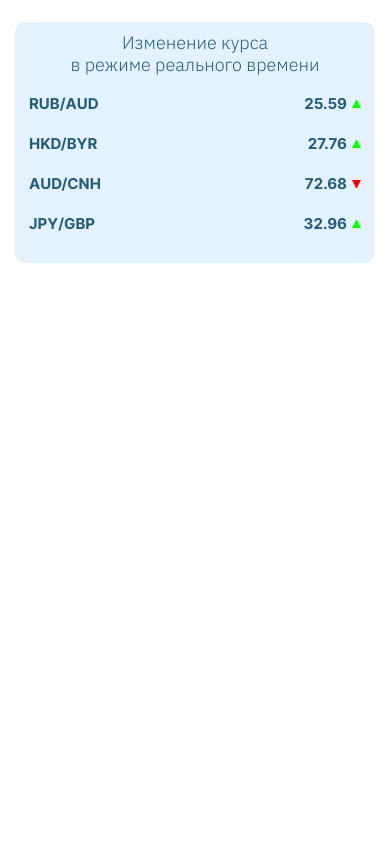
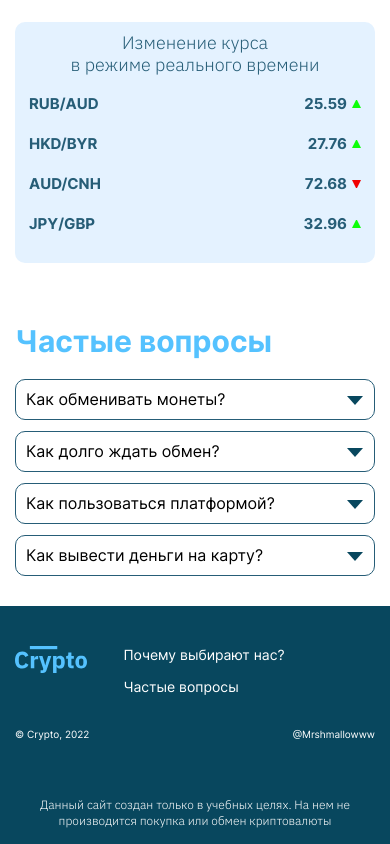
Before and after one commit to irinkwink/methed_crypto, a plain HTML site: page index.html in a window 390 px wide. Shown: the part 693-1537 px from the top of the page. Before the commit the page ends 986 px from the top, so only its background shows below. Drawn offline with Linux system fonts and the light colour scheme.

Commit message:
feat: add faq and footer (html, style, js)

```diff
--- a/index.html
+++ b/index.html
@@ -43,7 +43,7 @@
 <body>
     <header class="header">
         <div class="container header__container">
-            <img src="src/img/logo.svg" alt="Логотип Crypto" class="header-logo logo">
+            <img class="header__logo logo" src="src/img/logo.svg" alt="Логотип Crypto" width="92" height="34">
             <button class="header__nav-btn" aria-label="">
                 <svg width="36" height="36" viewbox="0 0 36 36" fill="currentColor" xmlns="http://www.w3.org/2000/svg">
                     <path d="M4.5 27H31.5V24H4.5V27ZM4.5 19.5H31.5V16.5H4.5V19.5ZM4.5 9V12H31.5V9H4.5Z"/>
@@ -61,7 +61,7 @@
             </nav>
         </div>
     </header>
-    <main>
+    <main class="main">
         <section class="hero">
             <div class="container">
                 <div class="hero__container">
@@ -72,7 +72,7 @@
                 </div>
             </div>
         </section>
-        <section class="about" id="about">
+        <section class="main__section about" id="about">
             <div class="container about__container">
                 <div class="about__options options">
                     <h2 class="options__title title">Почему выбирают нас?</h2>
@@ -111,36 +111,81 @@
                             <li class="rate__item">
                                 <span class="rate__currency">RUB/AUD</span>
                                 <span class="rate__number">25.59</span>
-                                <span class="rate__arrow rate__arrow_up"></span>
+                                <span class="rate__arrow rate__arrow_up" aria-label="Растёт"></span>
                             </li>
                             <li class="rate__item">
                                 <span class="rate__currency">HKD/BYR</span>
                                 <span class="rate__number">27.76</span>
-                                <span class="rate__arrow rate__arrow_up"></span>
+                                <span class="rate__arrow rate__arrow_up" aria-label="Растёт"></span>
                             </li>
                             <li class="rate__item">
                                 <span class="rate__currency">AUD/CNH</span>
                                 <span class="rate__number">72.68</span>
-                                <span class="rate__arrow rate__arrow_down"></span>
+                                <span class="rate__arrow rate__arrow_down" aria-label="Падает"></span>
                             </li>
                             <li class="rate__item">
                                 <span class="rate__currency">JPY/GBP</span>
                                 <span class="rate__number">32.96</span>
-                                <span class="rate__arrow rate__arrow_up"></span>
+                                <span class="rate__arrow rate__arrow_up" aria-label="Растёт"></span>
                             </li>
                         </ul>
                     </div>
                 </div>
             </div>
         </section>
-        <section class="faq" id="faq">
+        <section class="main__section faq" id="faq">
             <div class="container">
-
+                <h2 class="faq__title title">Частые вопросы</h2>
+                <ul class="faq__list">
+                    <li class="faq__item">
+                        <h3 class="faq__item-title">Как обменивать монеты?</h3>
+                        <p class="faq__item-description">Вы можете обменять любую поддерживаемую монету, следуя этим простым шагам</p>
+                        <button class="faq__btn" aria-label="Открыть карточку с ответом"></button>
+                    </li>
+                    <li class="faq__item">
+                        <h3 class="faq__item-title">Как долго ждать обмен?</h3>
+                        <p class="faq__item-description">Каждая транзакция на Changelly проходит в три этапа. Обычно это занимает 5-30 минут. Если транзакция занимает больше времени, это может быть связано с несколькими факторами. Чтобы узнать причину задержки, необходимо определить на каком этапе она произошла. Пройдите на страницу История, найдите сделку, с которой возникли проблемы, и посмотрите ее статус.</p>
+                        <button class="faq__btn" aria-label="Открыть карточку с ответом"></button>
+                    </li>
+                    <li class="faq__item">
+                        <h3 class="faq__item-title">Как пользоваться платформой?</h3>
+                        <p class="faq__item-description">После регистрации вам будет доступна база знаний Crypto, в которой вы сможете ознакомится с подробными инструкциями по работе с платформой</p>
+                        <button class="faq__btn" aria-label="Открыть карточку с ответом"></button>
+                    </li>
+                    <li class="faq__item">
+                        <h3 class="faq__item-title">Как вывести деньги на карту?</h3>
+                        <p class="faq__item-description">Для того, чтобы вывести деньги на карту, необходимо прикрепить нужную карту к нашей платформе. Вывод денег доступен с 10:00 до 18:00 МСК в рабочие дни</p>
+                        <button class="faq__btn" aria-label="Закрыть карточку с ответом"></button>
+                    </li>
+                </ul>
             </div>
         </section>
     </main>
     <footer class="footer">
         <div class="container">
+            <div class="footer__container">
+                <a href="/" class="footer__logo-link">
+                    <img class="footer__logo logo" src="src/img/logo.svg" alt="Логотип Crypto" width="92" height="34">
+                </a>
+                <div class="footer__navigation footer-nav">
+                    <ul class="footer-nav__list">
+                        <li class="footer-nav__item">
+                            <a href="#about" class="footer__link">Почему выбирают нас?</a>
+                        </li>
+                        <li class="footer-nav__item">
+                            <a href="#faq" class="footer__link">Частые вопросы</a>
+                        </li>
+                    </ul>
+                </div>
+            </div>
+
+            <div class="footer__copyright">
+                <p>© Crypto, 2022</p>
+                <a href="https://t.me/Mrshmallowww" class="footer__link">@Mrshmallowww</a>
+            </div>
+
+
+
 
         </div>
     </footer>
--- a/src/css/default.css
+++ b/src/css/default.css
@@ -50,9 +50,31 @@ h1, h2, h3, h4, p {
     padding: 0 30px;
 }
 
+.message {
+    position: relative;
+    padding: 0 10px;
+    z-index: 10;
+    background-color: #08475E;
+    height: 61px;
+    display: flex;
+    justify-content: center;
+    align-items: center;
+    font-family: 'IBM Plex Sans';
+    font-weight: 300;
+    font-size: 1.6rem;
+    line-height: 2.1rem;
+    color: #ffffff;
+    text-align: center;
+}
+
 @media (max-width: 1024px) {
     .container {
         max-width: calc(780px + 60px);
+    }
+
+    .message {
+        font-size: 1.2rem;
+        line-height: 1.6rem;
     }
 }
 
--- a/src/css/index.css
+++ b/src/css/index.css
@@ -8,6 +8,11 @@
 @import 'module/hero.css';
 
 @import 'module/main.css';
+
 @import 'module/about.css';
 @import 'module/options.css';
 @import 'module/rate.css';
+
+@import 'module/faq.css';
+
+@import 'module/footer.css';
--- /dev/null
+++ b/src/css/module/faq.css
@@ -0,0 +1,138 @@
+.faq {
+
+}
+
+.faq__title {
+
+}
+
+.faq__list {
+
+}
+
+.faq__item {
+  cursor: pointer;
+  position: relative;
+  padding: 18px 33px 0;
+  border: 2px solid #265D77;
+  border-radius: 20px;
+  margin-bottom: 14px;
+}
+
+.faq__item:last-child {
+  margin-bottom: 0;
+}
+
+.faq__item-title {
+  font-weight: 400;
+  font-size: 2.6rem;
+  line-height: 3.1rem;
+  margin-bottom: 16px;
+}
+
+/* .faq__item-title:hover {
+  color: #55C2FF;
+} */
+
+.faq__item-title_active {
+  font-weight: 500;
+  color: #55C2FF;
+}
+
+.faq__item-description {
+  font-weight: 300;
+  font-size: 2.2rem;
+  line-height: 2.9rem;
+  margin-bottom: 18px;
+  display: none;
+}
+
+.faq__item-description_active {
+  display: block;
+}
+
+.faq__btn {
+  position: absolute;
+  display: block;
+  top: 27px;
+  right: 24px;
+  content: '';
+  width: 22px;
+  height: 27px;
+  border-style: solid;
+  border-color: transparent;
+  border-width: 13.5px 11px;
+  border-top-color: #08475E;
+  border-bottom-color: transparent;
+}
+
+.faq__btn:focus {
+  outline: none;
+}
+
+.faq__btn:not(.faq__btn_active):hover,
+.faq__btn:not(.faq__btn_active):focus {
+  border-top-color: #55C2FF;
+}
+
+.faq__btn_active {
+  border-bottom-color: #55C2FF;
+  border-top-color: transparent;
+  top: 13.5px;
+}
+
+.faq__btn_active:hover,
+.faq__btn_active:focus {
+  border-bottom-color: #08475E;
+}
+
+@media (max-width: 768px) {
+  .faq__item-title {
+    font-size: 1.8rem;
+    line-height: 2.2rem;
+    margin-bottom: 22px;
+  }
+
+  .faq__item-description {
+    font-size: 1.4rem;
+    line-height: 1.8rem;
+  }
+}
+
+@media (max-width: 480px) {
+  .faq__item {
+    padding: 10px 10px 0;
+    border-width: 1px;
+    border-radius: 10px;
+    margin-bottom: 11px;
+  }
+
+  .faq__item:last-child {
+    margin-bottom: 0;
+  }
+
+  .faq__item-title {
+    font-size: 1.6rem;
+    line-height: 1.9rem;
+    margin-bottom: 10px;
+  }
+
+  .faq__item-description {
+    margin-bottom: 10px;
+  }
+
+  .faq__btn {
+    top: 16px;
+    right: 11px;
+    width: 16px;
+    height: 18px;
+    border-width: 9px 8px;
+  }
+
+  .faq__btn_active {
+    border-bottom-color: #55C2FF;
+    border-top-color: transparent;
+    top: 8px;
+  }
+
+}
--- /dev/null
+++ b/src/css/module/footer.css
@@ -0,0 +1,66 @@
+.footer {
+  background-color: #08475E;
+  color: #ffffff;
+  padding: 40px 0 42px;
+}
+
+.footer__container {
+  display: grid;
+  grid-template-columns: 1fr 3fr;
+  margin-bottom: 34px;
+}
+
+.footer__logo {
+}
+
+.footer-nav__list {
+  display: flex;
+  flex-wrap: wrap;
+  gap: 15px 43px;
+}
+
+.footer-nav__item {
+  font-size: 1.8rem;
+  line-height: 2.2rem;
+}
+
+.footer-nav__item:last-child {
+  margin-right: 0;
+}
+
+.footer__link:hover {
+  color: #55C2FF;
+}
+
+
+.footer__copyright {
+  display: flex;
+  justify-content: space-between;
+  align-items: center;
+}
+
+.footer__logo-link {
+  place-self: start;
+}
+
+@media (max-width: 768px) {
+  .footer__container {
+    display: flex;
+  }
+
+  .footer__logo-link {
+    margin-right: 88px;
+  }
+
+  .footer-nav__item {
+    font-size: 1.4rem;
+    line-height: 1.7rem;
+  }
+}
+
+
+@media (max-width: 480px) {
+  .footer__logo-link {
+    margin-right: 36px;
+  }
+}
--- a/src/css/module/main.css
+++ b/src/css/module/main.css
@@ -1,3 +1,7 @@
+.main__section {
+  padding: 40px 0px;
+}
+
 .title {
   font-weight: 700;
   font-size: 4.4rem;
@@ -7,6 +11,10 @@
 }
 
 @media (max-width: 768px) {
+  .main__section {
+    padding: 30px 0px;
+  }
+
   .title {
     font-size: 3rem;
     line-height: 3.6rem;
--- a/src/js/index.js
+++ b/src/js/index.js
@@ -1,3 +1,11 @@
+window.onload = function(e) {
+  const message = document.createElement('p');
+  message.className = 'message';
+  message.textContent = 'Данный сайт создан только в учебных целях. На нем не производится покупка или обмен криптовалюты';
+
+  document.body.insertBefore(message, document.body.header);
+}
+
 const headerNavBtn = document.querySelector('.header__nav-btn');
 const headerNavigation = document.querySelector('.header__navigation');
 
@@ -32,3 +40,22 @@ options.addEventListener('click', (e) => {
 
   }
 });
+
+const faqList = document.querySelector('.faq__list');
+
+faqList.addEventListener('click', (e) => {
+  if (!e.target.classList.contains('faq__list')) {
+
+    const item = e.target.closest('.faq__item')
+
+    const title = item.querySelector('.faq__item-title');
+    title.classList.toggle('faq__item-title_active');
+
+    const description = item.querySelector('.faq__item-description');
+    description.classList.toggle('faq__item-description_active');
+
+    const btn = item.querySelector('.faq__btn');
+    btn.classList.toggle('faq__btn_active');
+
+  }
+})
```
Also changed, not shown: src/css/module/about.css (+0 -11 lines).
